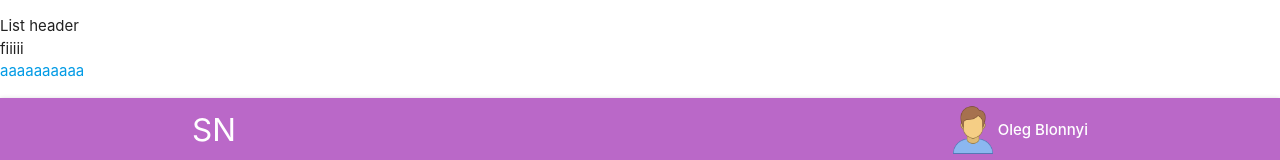
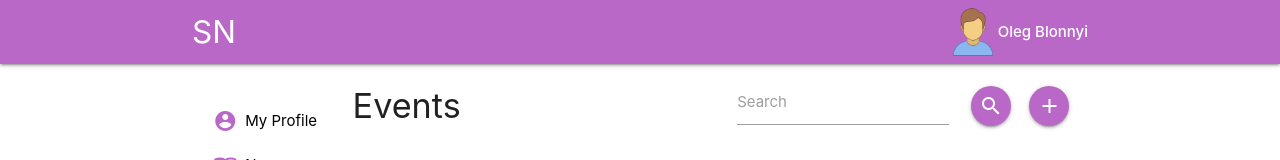
Before and after one commit to OlegBlonnyi/Lesson_17_project, a plain HTML site: page project/events.html in a window 1280 px wide. Shown: the top 160 px of the page. Drawn offline with nearby package versions, Linux system fonts and the light colour scheme.

Commit message:
delete some unnecessary things

```diff
--- a/project/events.html
+++ b/project/events.html
@@ -9,17 +9,6 @@
   <link rel="stylesheet" href="../css/for_events.css">
 </head>
 <body>
-
-  <ul>
-    <header>List header</header>
-    <li>
-      <div>fiiiii</div>
-    </li>
-    <li>
-      <a href="#">aaaaaaaaaa</a>
-    </li>
-  </ul>
-  <!-- git -->
 
   <nav class="purple lighten-2">
     <div class="nav-wrapper container ">
```
